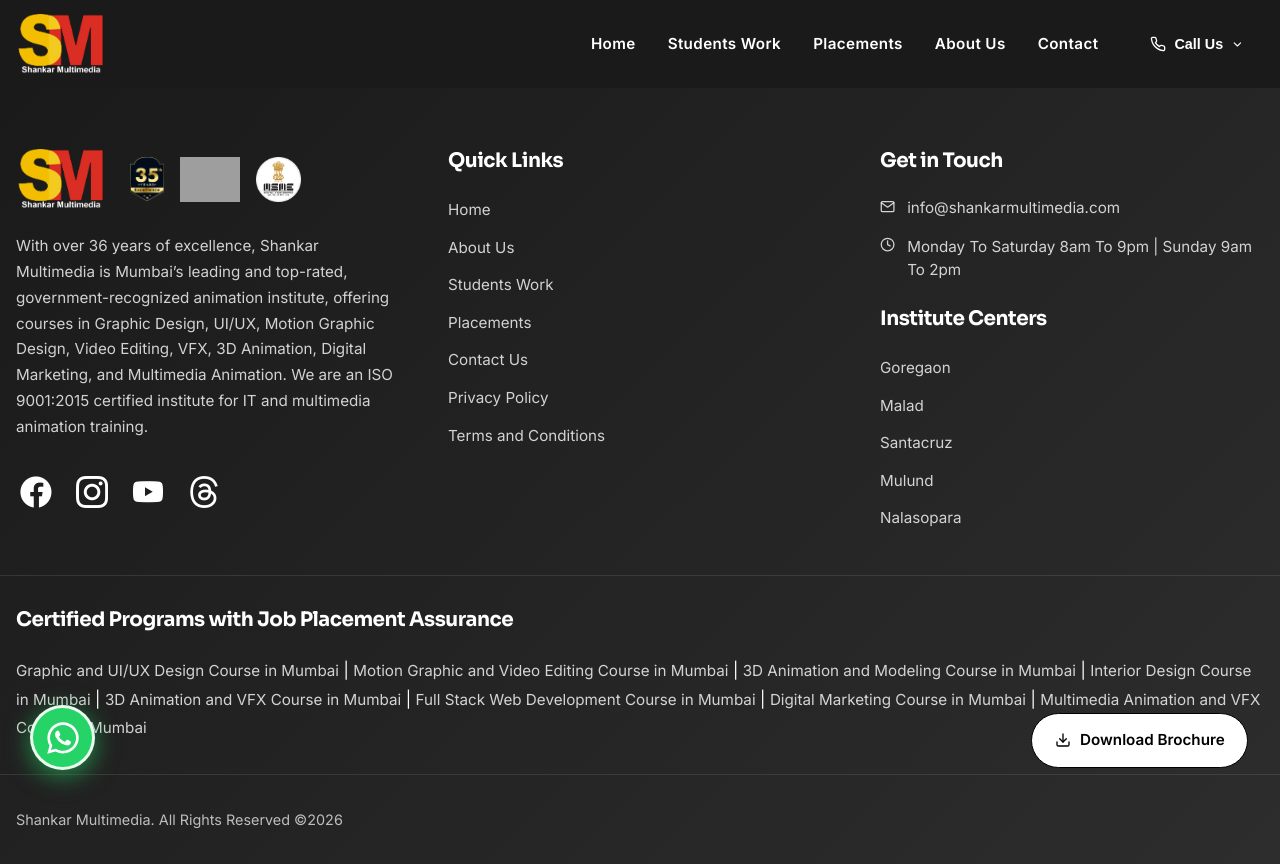
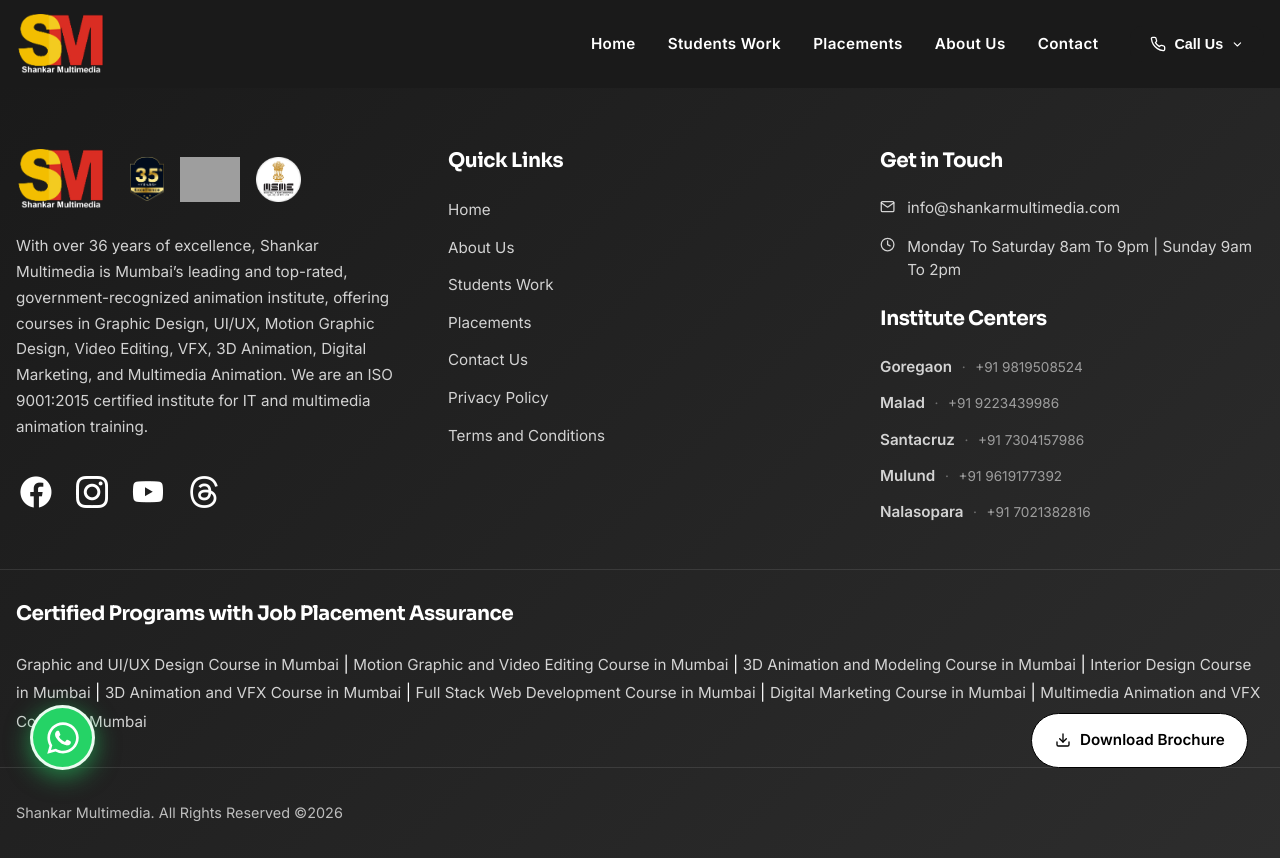
Before and after one commit to ShashankSingh614/SM, a React (Create React App) app: page /course/1 in a window 1280 px wide. Built offline with nearby package versions, Linux system fonts and the light colour scheme; grey boxes are pictures that could not be loaded; a web font is replaced by a local one.

Commit message:
fixed bugs and seo issues

```diff
--- a/public/index.html
+++ b/public/index.html
@@ -25,7 +25,6 @@
     <meta name="author" content="Shankar Multimedia" />
     <meta name="robots" content="index, follow, max-image-preview:large" />
 
-    <link rel="canonical" href="https://shankarmultimedia.com/" />
     <link rel="alternate" hreflang="en-IN" href="https://shankarmultimedia.com/" />
 
     <!-- Open Graph -->
@@ -211,6 +210,120 @@
     }
     </script>
 
+    <!-- Local Business Schema (per center) -->
+    <script type="application/ld+json">
+    {
+      "@context": "https://schema.org",
+      "@graph": [
+        {
+          "@type": "LocalBusiness",
+          "@id": "https://shankarmultimedia.com#goregaon",
+          "name": "Shankar Multimedia - Goregaon",
+          "telephone": "+91-9819508524",
+          "email": "info@shankarmultimedia.com",
+          "priceRange": "₹30,000 - ₹82,000",
+          "address": {
+            "@type": "PostalAddress",
+            "streetAddress": "501, 503, 504, 505 and 507, 5th Floor, Accord Complex, Opp. Railway Station and Bus Depot",
+            "addressLocality": "Goregaon",
+            "addressRegion": "Maharashtra",
+            "postalCode": "400063",
+            "addressCountry": "IN"
+          },
+          "geo": { "@type": "GeoCoordinates", "latitude": 19.1652383, "longitude": 72.8504476 },
+          "openingHoursSpecification": [
+            { "@type": "OpeningHoursSpecification", "dayOfWeek": ["Monday","Tuesday","Wednesday","Thursday","Friday","Saturday"], "opens": "08:00", "closes": "21:00" },
+            { "@type": "OpeningHoursSpecification", "dayOfWeek": ["Sunday"], "opens": "09:00", "closes": "14:00" }
+          ]
+        },
+        {
+          "@type": "LocalBusiness",
+          "@id": "https://shankarmultimedia.com#malad",
+          "name": "Shankar Multimedia - Malad",
+          "telephone": "+91-9223439986",
+          "email": "info@shankarmultimedia.com",
+          "priceRange": "₹30,000 - ₹82,000",
+          "address": {
+            "@type": "PostalAddress",
+            "streetAddress": "501 and 502, 5th Floor, Center Plaza, Shivaji Chowk, Daftary Road, Near Railway Station",
+            "addressLocality": "Malad East",
+            "addressRegion": "Maharashtra",
+            "postalCode": "400097",
+            "addressCountry": "IN"
+          },
+          "geo": { "@type": "GeoCoordinates", "latitude": 19.1882418, "longitude": 72.8536065 },
+          "openingHoursSpecification": [
+            { "@type": "OpeningHoursSpecification", "dayOfWeek": ["Monday","Tuesday","Wednesday","Thursday","Friday","Saturday"], "opens": "08:00", "closes": "21:00" },
+            { "@type": "OpeningHoursSpecification", "dayOfWeek": ["Sunday"], "opens": "09:00", "closes": "14:00" }
+          ]
+        },
+        {
+          "@type": "LocalBusiness",
+          "@id": "https://shankarmultimedia.com#santacruz",
+          "name": "Shankar Multimedia - Santacruz",
+          "telephone": "+91-7304157986",
+          "email": "info@shankarmultimedia.com",
+          "priceRange": "₹30,000 - ₹82,000",
+          "address": {
+            "@type": "PostalAddress",
+            "streetAddress": "804, 8th Floor, Orion West, Station Road, Near Railway Station",
+            "addressLocality": "Santacruz West",
+            "addressRegion": "Maharashtra",
+            "postalCode": "400054",
+            "addressCountry": "IN"
+          },
+          "geo": { "@type": "GeoCoordinates", "latitude": 19.0810422, "longitude": 72.8393971 },
+          "openingHoursSpecification": [
+            { "@type": "OpeningHoursSpecification", "dayOfWeek": ["Monday","Tuesday","Wednesday","Thursday","Friday","Saturday"], "opens": "08:00", "closes": "21:00" },
+            { "@type": "OpeningHoursSpecification", "dayOfWeek": ["Sunday"], "opens": "09:00", "closes": "14:00" }
+          ]
+        },
+        {
+          "@type": "LocalBusiness",
+          "@id": "https://shankarmultimedia.com#mulund",
+          "name": "Shankar Multimedia - Mulund",
+          "telephone": "+91-9619177392",
+          "email": "info@shankarmultimedia.com",
+          "priceRange": "₹30,000 - ₹82,000",
+          "address": {
+            "@type": "PostalAddress",
+            "streetAddress": "402, 4th Floor, Neptune Uptown, N S Road, Near Railway Station",
+            "addressLocality": "Mulund West",
+            "addressRegion": "Maharashtra",
+            "postalCode": "400080",
+            "addressCountry": "IN"
+          },
+          "geo": { "@type": "GeoCoordinates", "latitude": 19.1739317, "longitude": 72.9557494 },
+          "openingHoursSpecification": [
+            { "@type": "OpeningHoursSpecification", "dayOfWeek": ["Monday","Tuesday","Wednesday","Thursday","Friday","Saturday"], "opens": "08:00", "closes": "21:00" },
+            { "@type": "OpeningHoursSpecification", "dayOfWeek": ["Sunday"], "opens": "09:00", "closes": "14:00" }
+          ]
+        },
+        {
+          "@type": "LocalBusiness",
+          "@id": "https://shankarmultimedia.com#nalasopara",
+          "name": "Shankar Multimedia - Nalasopara",
+          "telephone": "+91-7021382816",
+          "email": "info@shankarmultimedia.com",
+          "priceRange": "₹30,000 - ₹82,000",
+          "address": {
+            "@type": "PostalAddress",
+            "streetAddress": "207, 2nd Floor, MLDC Yashwant Orchid, Opp. Tulinj Police Station, Central Park Road, Near Railway Station",
+            "addressLocality": "Nalasopara East",
+            "addressRegion": "Maharashtra",
+            "postalCode": "401208",
+            "addressCountry": "IN"
+          },
+          "geo": { "@type": "GeoCoordinates", "latitude": 19.4209828, "longitude": 72.8190156 },
+          "openingHoursSpecification": [
+            { "@type": "OpeningHoursSpecification", "dayOfWeek": ["Monday","Tuesday","Wednesday","Thursday","Friday","Saturday"], "opens": "08:00", "closes": "21:00" },
+            { "@type": "OpeningHoursSpecification", "dayOfWeek": ["Sunday"], "opens": "09:00", "closes": "14:00" }
+          ]
+        }
+      ]
+    }
+    </script>
+
     <!-- Icons and fonts -->
     <link rel="stylesheet" href="https://maxcdn.bootstrapcdn.com/font-awesome/4.5.0/css/font-awesome.min.css" />
     <link href="https://fonts.googleapis.com/css?family=Raleway|Goblin+One|Mogra|Oswald|Roboto+Slab" rel="stylesheet" />
@@ -219,9 +332,15 @@
   </head>
   <body>
     <noscript>
-      <h1>Shankar Multimedia - Mumbai's Leading Animation and Multimedia Institute</h1>
+      <p><strong>Shankar Multimedia - Mumbai's Leading Animation and Multimedia Institute</strong></p>
       <p>36+ years of excellence. ISO 9001:2015 certified diploma courses in Graphic Design, UI/UX Design, 3D Animation, VFX, Motion Graphics, Video Editing, Web Designing and Development, Interior Design, and Digital Marketing with AI Integration. 100% job placement support across our centers in Goregaon, Malad, Santacruz, Mulund, and Nalasopara, Mumbai.</p>
-      <p>Call us: Goregaon +91 9819508524 | Malad +91 9223439986 | Mulund +91 9619177392 | Nalasopara +91 7021382816 | Santacruz +91 7304157986</p>
+      <address>
+        Goregaon: 501, 503, 504, 505 and 507, 5th Floor, Accord Complex, Opp. Railway Station and Bus Depot, Goregaon East, Mumbai - 400063. Call +91 9819508524<br/>
+        Malad: 501 and 502, 5th Floor, Center Plaza, Shivaji Chowk, Daftary Road, Near Railway Station, Malad East, Mumbai - 400097. Call +91 9223439986<br/>
+        Santacruz: 804, 8th Floor, Orion West, Station Road, Near Railway Station, Santacruz West, Mumbai - 400054. Call +91 7304157986<br/>
+        Mulund: 402, 4th Floor, Neptune Uptown, N S Road, Near Railway Station, Mulund West, Mumbai - 400080. Call +91 9619177392<br/>
+        Nalasopara: 207, 2nd Floor, MLDC Yashwant Orchid, Opp. Tulinj Police Station, Central Park Road, Near Railway Station, Nalasopara East, Mumbai - 401208. Call +91 7021382816
+      </address>
       <p>Email: info@shankarmultimedia.com</p>
     </noscript>
     <div id="root"></div>
--- a/src/components/layout/Footer/Footer.jsx
+++ b/src/components/layout/Footer/Footer.jsx
@@ -85,11 +85,26 @@
               <h3 className={styles.footerTitle}>Institute Centers</h3>
               <div className={styles.contactInfo}>
                 <ul className={styles.footerLinks}>
-                  <li><a href="https://maps.google.com/?q=Shankar+Multimedia+Goregaon+Mumbai" target="_blank" rel="noopener noreferrer">Goregaon</a></li>
-                  <li><a href="https://maps.google.com/?q=Shankar+Multimedia+Malad+Mumbai" target="_blank" rel="noopener noreferrer">Malad</a></li>
-                  <li><a href="https://maps.google.com/?q=Shankar+Multimedia+Santacruz+Mumbai" target="_blank" rel="noopener noreferrer">Santacruz</a></li>
-                  <li><a href="https://maps.google.com/?q=Shankar+Multimedia+Mulund+Mumbai" target="_blank" rel="noopener noreferrer">Mulund</a></li>
-                  <li><a href="https://maps.google.com/?q=Shankar+Multimedia+Nalasopara+Mumbai" target="_blank" rel="noopener noreferrer">Nalasopara</a></li>
+                  <li className={styles.centerItem}>
+                    <a href="https://maps.google.com/?q=Shankar+Multimedia+Goregaon+Mumbai" target="_blank" rel="noopener noreferrer">Goregaon</a>
+                    <a href="tel:+919819508524" className={styles.centerPhone}>+91 9819508524</a>
+                  </li>
+                  <li className={styles.centerItem}>
+                    <a href="https://maps.google.com/?q=Shankar+Multimedia+Malad+Mumbai" target="_blank" rel="noopener noreferrer">Malad</a>
+                    <a href="tel:+919223439986" className={styles.centerPhone}>+91 9223439986</a>
+                  </li>
+                  <li className={styles.centerItem}>
+                    <a href="https://maps.google.com/?q=Shankar+Multimedia+Santacruz+Mumbai" target="_blank" rel="noopener noreferrer">Santacruz</a>
+                    <a href="tel:+917304157986" className={styles.centerPhone}>+91 7304157986</a>
+                  </li>
+                  <li className={styles.centerItem}>
+                    <a href="https://maps.google.com/?q=Shankar+Multimedia+Mulund+Mumbai" target="_blank" rel="noopener noreferrer">Mulund</a>
+                    <a href="tel:+919619177392" className={styles.centerPhone}>+91 9619177392</a>
+                  </li>
+                  <li className={styles.centerItem}>
+                    <a href="https://maps.google.com/?q=Shankar+Multimedia+Nalasopara+Mumbai" target="_blank" rel="noopener noreferrer">Nalasopara</a>
+                    <a href="tel:+917021382816" className={styles.centerPhone}>+91 7021382816</a>
+                  </li>
                 </ul>
               </div>
             </div>
--- a/src/components/layout/Footer/Footer.module.css
+++ b/src/components/layout/Footer/Footer.module.css
@@ -119,6 +119,32 @@
 
 .footerLinks a:hover {
   color: var(--accent-color);
+}
+
+.centerItem {
+  display: flex;
+  align-items: baseline;
+  gap: 0.6rem;
+  flex-wrap: wrap;
+}
+
+.centerItem a:first-child {
+  font-weight: 600;
+}
+
+.centerPhone {
+  color: rgba(255, 255, 255, 0.55) !important;
+  font-size: 0.85rem !important;
+}
+
+.centerPhone::before {
+  content: '·';
+  margin-right: 0.6rem;
+  color: rgba(255, 255, 255, 0.35);
+}
+
+.centerPhone:hover {
+  color: var(--accent-color) !important;
 }
 
 .contactInfo {
@@ -287,5 +313,14 @@
     flex-direction: column;
   }
 
+  .centerItem {
+    gap: 0.4rem;
+  }
+
+  .centerPhone::before {
+    content: '';
+    margin-right: 0;
+  }
+
   .downloadBrochure { padding: 0.75rem 1rem; font-size: 0.85rem; gap: 0.5rem; }
 }
--- a/src/pages/CourseLandingPages/courseSchema.js
+++ b/src/pages/CourseLandingPages/courseSchema.js
@@ -6,7 +6,7 @@
     '@type': 'Course',
     name: courseData.title,
     description: courseData.intro,
-    url: `${baseUrl}/course/${courseData.slug}`,
+    url: `${baseUrl}/courses/${courseData.slug}`,
     image: `${baseUrl}/images/course-${courseData.slug}.webp`,
     author: {
       '@type': 'Organization',
@@ -14,8 +14,14 @@
       url: baseUrl,
       sameAs: [
         'https://www.facebook.com/shankarmultimedia',
+        'https://www.facebook.com/share/1C1RSS5fJE/',
+        'https://www.youtube.com/@ShankarMultimediaMumbai',
+        'https://www.facebook.com/deepak.singh.goregaon/',
         'https://www.instagram.com/shankarmultimedia',
-        'https://www.youtube.com/@shankarmultimedia'
+        'https://www.instagram.com/shankarmultimediagoregaon',
+        'https://www.instagram.com/shankarmultimedia.malad',
+        'https://www.instagram.com/shankarmultimedia.nalasopara',
+        'https://www.instagram.com/shankarmultimedia.mulund',
       ]
     },
     provider: {
@@ -23,24 +29,24 @@
       name: 'Shankar Multimedia',
       url: baseUrl
     },
-    duration: `PT${courseData.duration.split(' ')[0]}M`, // PT4M = Period Time 4 Months
+    duration: `PT${courseData.duration.split(' ')[0]}M`,
     courseCode: courseData.id,
     educationLevel: 'Vocational',
     hasCourseInstance: {
       '@type': 'CourseInstance',
       inLanguage: 'en-IN',
       isAccessibleForFree: false,
-      url: `${baseUrl}/course/${courseData.slug}`
+      url: `${baseUrl}/courses/${courseData.slug}`
     },
     offers: {
       '@type': 'Offer',
-      url: `${baseUrl}/course/${courseData.slug}`,
+      url: `${baseUrl}/courses/${courseData.slug}`,
       priceCurrency: 'INR',
       availability: 'https://schema.org/InStock'
     },
     aggregateRating: {
       '@type': 'AggregateRating',
-      ratingValue: '4.8',
+      ratingValue: '5',
       ratingCount: (courseData.testimonials ?? []).length
     },
     review: (courseData.testimonials ?? []).map(testimonial => ({
@@ -67,8 +73,15 @@
   description: 'Leading animation and multimedia institute in Mumbai with 36+ years of excellence',
   sameAs: [
     'https://www.facebook.com/shankarmultimedia',
+    'https://www.facebook.com/share/1C1RSS5fJE/',
+    'https://www.youtube.com/@ShankarMultimediaMumbai',
+    'https://www.facebook.com/deepak.singh.goregaon/',
     'https://www.instagram.com/shankarmultimedia',
-    'https://www.youtube.com/@shankarmultimedia'
+    'https://www.instagram.com/shankarmultimediagoregaon',
+    'https://www.instagram.com/shankarmultimedia.malad',
+    'https://www.instagram.com/shankarmultimedia.nalasopara',
+    'https://www.instagram.com/shankarmultimedia.mulund',
+
   ],
   address: {
     '@type': 'PostalAddress',
--- a/src/utils/helmet.js
+++ b/src/utils/helmet.js
@@ -72,7 +72,7 @@
   home: {
     title: 'Shankar Multimedia | Graphic Design, UI UX, Animation, VFX & Digital Marketing Institute in Mumbai',
     description: 'Join Shankar Multimedia Mumbai for Graphic Design, UI UX Design, Web Development, Digital Marketing, 3D Animation, VFX, Video Editing and AutoCAD courses with placement assistance and industry-focused training.',
-    keywords: 'graphic design course mumbai, graphic design institute mumbai, ui ux design course mumbai, web development course mumbai, digital marketing course mumbai, animation course mumbai, 3d animation course mumbai, vfx course mumbai, video editing course mumbai, autocad course mumbai, multimedia institute mumbai, best multimedia institute mumbai, arena animation, maac, frameboxx, zica, iide, dgmark institute, digital scholar, freelancers academy, shankar multimedia',
+    keywords: 'graphic design course mumbai, graphic design institute mumbai, ui ux design course mumbai, web development course mumbai, digital marketing course mumbai, animation course mumbai, 3d animation course mumbai, vfx course mumbai, video editing course mumbai, autocad course mumbai, multimedia institute mumbai, best multimedia institute mumbai, arena animation, maac, frameboxx, zica, iide, dgmark institute, shankar multimedia',
     canonical: 'https://shankarmultimedia.com/',
     ogImage: 'https://shankarmultimedia.com/images/og-image.webp',
     ogType: 'website',
```
Also changed, not shown: src/components/sections/HeroSection/HeroSection.jsx (+3 -6 lines), src/pages/CourseLandingPages/CourseLandingPage.jsx (+10 -1 lines).
